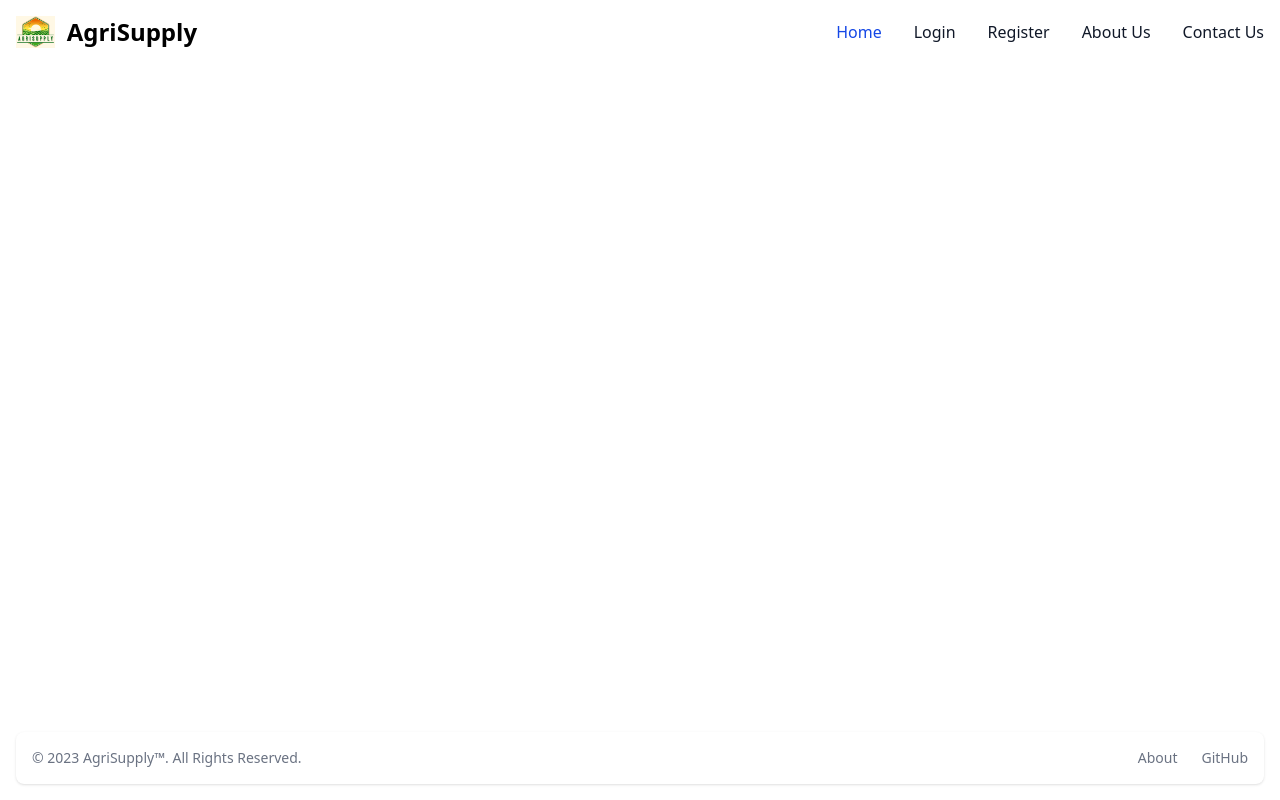
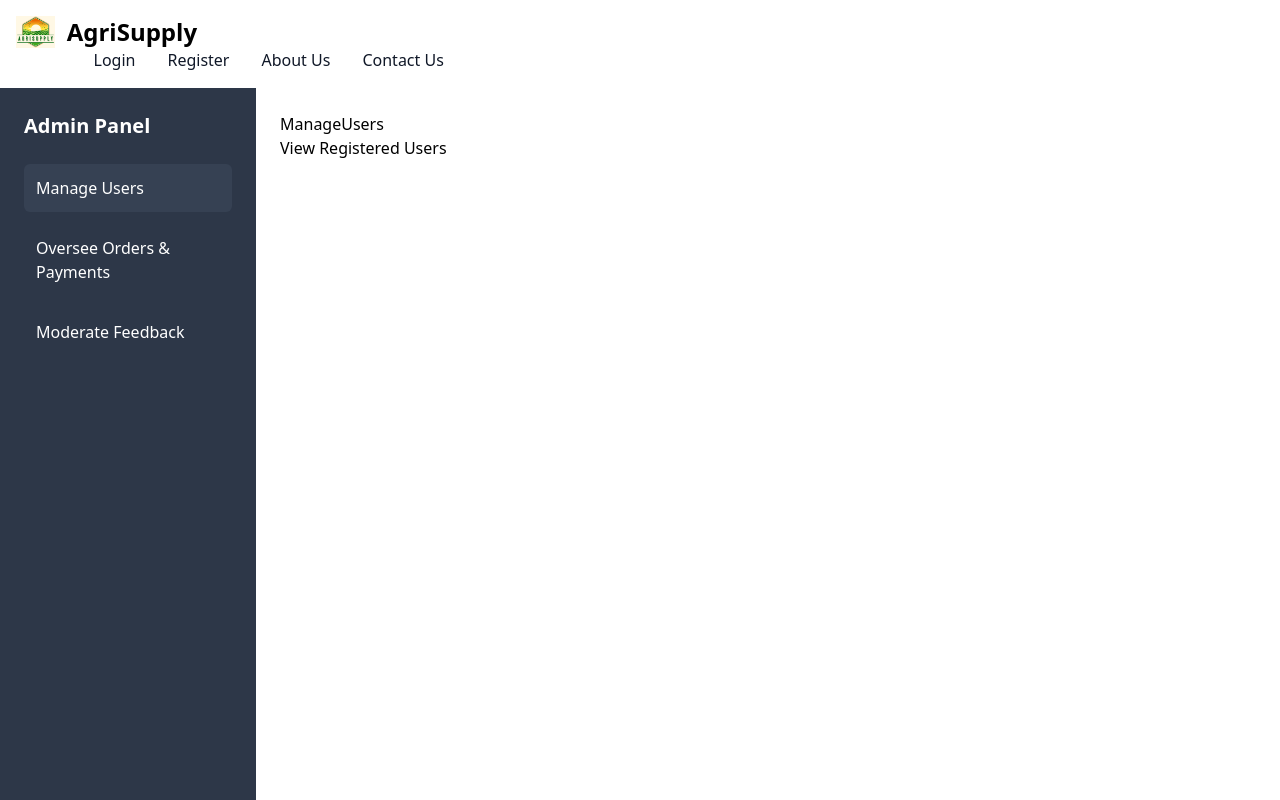
Before and after one commit to Aswin911/AgriSupply-Fertilizer-management-System-, a React (Vite) app in the folder client/: page /admin/manage-users in a window 1280 px wide. Shown: the top 800 px of the page. Built offline with nearby package versions, Linux system fonts and the light colour scheme.

Commit message:
sidenav added ,but still needs some tweaking

```diff
--- a/client/src/App.jsx
+++ b/client/src/App.jsx
@@ -7,6 +7,9 @@ import Login from './pages/Login';
 import Register from './pages/Register';
 import About from './pages/About';
 import Contact from './pages/Contact';
+import Admin from './pages/Admin';
+import Manufacturer from './pages/Manufacturer';
+import Farmer from './pages/Farmer';
 
 const App = () => {
   return (
@@ -22,6 +25,9 @@ const App = () => {
             <Route path="/register" element={<Register />} />
             <Route path="/about" element={<About />} />
             <Route path="/contact" element={<Contact />} />
+            <Route path="/admin/*" element={<Admin />} /> {/* Add this */}
+            <Route path="/manufacturer/*" element={<Manufacturer />} /> {/* Add this */}
+            <Route path="/farmer/*" element={<Farmer />} /> {/* Add this */}
           </Routes>
         </main>
         <Footer />
--- a/client/src/components/navbar.jsx
+++ b/client/src/components/navbar.jsx
@@ -1,24 +1,17 @@
 import React from 'react';
 import { Link } from 'react-router-dom';
 import logo from '../assets/logo.png';
-
 
 const Navbar = () => {
   return (
     <nav className="bg-white border-gray-200 dark:bg-gray-900">
       <div className="max-w-screen-xl flex flex-wrap items-center justify-between mx-auto p-4">
         <Link to="/" className="flex items-center space-x-3 rtl:space-x-reverse">
-        <img src={logo} className="h-8" alt="agrisupply Logo" />
+          <img src={logo} className="h-8" alt="agrisupply Logo" />
           <span className="self-center text-2xl font-semibold whitespace-nowrap dark:text-white">AgriSupply</span>
         </Link>
-        <button data-collapse-toggle="navbar-default" type="button" className="inline-flex items-center p-2 w-10 h-10 justify-center text-sm text-gray-500 rounded-lg md:hidden hover:bg-gray-100 focus:outline-none focus:ring-2 focus:ring-gray-200 dark:text-gray-400 dark:hover:bg-gray-700 dark:focus:ring-gray-600" aria-controls="navbar-default" aria-expanded="false">
-          <span className="sr-only">Open main menu</span>
-          <svg className="w-5 h-5" aria-hidden="true" xmlns="http://www.w3.org/2000/svg" fill="none" viewBox="0 0 17 14">
-            <path stroke="currentColor" strokeLinecap="round" strokeLinejoin="round" strokeWidth="2" d="M1 1h15M1 7h15M1 13h15"/>
-          </svg>
-        </button>
-        <div className="hidden w-full md:block md:w-auto" id="navbar-default">
-          <ul className="font-medium flex flex-col p-4 md:p-0 mt-4 border border-gray-100 rounded-lg bg-gray-50 md:flex-row md:space-x-8 rtl:space-x-reverse md:mt-0 md:border-0 md:bg-white dark:bg-gray-800 md:dark:bg-gray-900 dark:border-gray-700">
+        <div className="hidden w-full md:flex md:w-auto" id="navbar-default">
+          <ul className="font-medium flex flex-col md:flex-row md:space-x-8 rtl:space-x-reverse md:mt-0 md:border-0 md:bg-white dark:bg-gray-800 md:dark:bg-gray-900 dark:border-gray-700">
             <li>
               <Link to="/" className="block py-2 px-3 text-white bg-blue-700 rounded-sm md:bg-transparent md:text-blue-700 md:p-0 dark:text-white md:dark:text-blue-500" aria-current="page">Home</Link>
             </li>
--- a/client/src/pages/Admin.jsx
+++ b/client/src/pages/Admin.jsx
@@ -1,44 +1,78 @@
-import React from 'react';
-import './style_sheet/Admin.css';
-import { Link, Route, Routes } from 'react-router-dom';
-import ManageUsers from './Admin_asset/ManageUsers';
-import OverseeOrders from './Admin_asset/Orders';
-import ModerateFeedback from './Admin_asset/ModerateFeed';
+import React from "react";
+import { Link, Route, Routes, Navigate, useLocation, useNavigate } from "react-router-dom";
+import "./style_sheet/Admin.css";
+import ManageUsers from "./Admin_asset/ManageUsers";
+import OverseeOrders from "./Admin_asset/Orders";
+import ModerateFeedback from "./Admin_asset/ModerateFeed";
 
-function Admin() {
+const Admin = () => {
+  const location = useLocation();
+  const navigate = useNavigate();
+
+  const handleLogout = () => {
+    // Perform any logout logic here (e.g., clearing tokens)
+    navigate("/login");
+  };
+
   return (
-        <div>
-            <h1>Admin Panel</h1>
+    <div className="flex h-screen">
+      {/* Sidebar */}
+      <aside className="w-64 bg-gray-800 text-white p-6 fixed h-full">
+        <h1 className="text-xl font-bold mb-6">Admin Panel</h1>
         <nav>
-                <ul>
-                    <li><Link to="/admin/manage-users">Manage Users</Link></li>
-                    <li><Link to="/admin/oversee-orders">Oversee Orders & Payments</Link></li>
-                    <li><Link to="/admin/moderate-feedback">Moderate Feedback</Link></li>
+          <ul className="space-y-3">
+            <li>
+              <Link
+                to="manage-users"
+                className={`block p-3 rounded ${
+                  location.pathname.includes("manage-users") ? "bg-gray-700" : "hover:bg-gray-700"
+                }`}
+              >
+                Manage Users
+              </Link>
+            </li>
+            <li>
+              <Link
+                to="oversee-orders"
+                className={`block p-3 rounded ${
+                  location.pathname.includes("oversee-orders") ? "bg-gray-700" : "hover:bg-gray-700"
+                }`}
+              >
+                Oversee Orders & Payments
+              </Link>
+            </li>
+            <li>
+              <Link
+                to="moderate-feedback"
+                className={`block p-3 rounded ${
+                  location.pathname.includes("moderate-feedback") ? "bg-gray-700" : "hover:bg-gray-700"
+                }`}
+              >
+                Moderate Feedback
+              </Link>
+            </li>
           </ul>
         </nav>
+        {/* Logout Button */}
+        <button
+          onClick={handleLogout}
+          className="absolute bottom-6 w-full bg-red-600 hover:bg-red-700 p-3 rounded"
+        >
+          Logout
+        </button>
+      </aside>
+
+      {/* Main Content */}
+      <main className="ml-64 p-6 flex-1 overflow-auto">
         <Routes>
+          <Route index element={<Navigate to="manage-users" replace />} />
           <Route path="manage-users" element={<ManageUsers />} />
           <Route path="oversee-orders" element={<OverseeOrders />} />
           <Route path="moderate-feedback" element={<ModerateFeedback />} />
         </Routes>
+      </main>
     </div>
   );
-}
+};
 
 export default Admin;
-
-
-
-
-// ADMIN PANEL
-// │
-// ├── Manage Users │
-// │     ├── View Registered Users
-// │
-// ├── Oversee Orders & Payments
-// │     ├── Monitor Transactions
-// │
-// │
-// └── Moderate Feedback
-//       ├── Review & Approve Comments
-//       ├── Delete Inappropriate Reviews
--- a/client/src/pages/style_sheet/Admin.css
+++ b/client/src/pages/style_sheet/Admin.css
@@ -24,3 +24,75 @@
 .admin-panel nav ul li a:hover {
     text-decoration: underline;
 }
+
+.flex {
+  display: flex;
+}
+
+.h-screen {
+  height: 100vh;
+}
+
+.w-64 {
+  width: 16rem;
+}
+
+.bg-gray-800 {
+  background-color: #2d3748;
+}
+
+.text-white {
+  color: #fff;
+}
+
+.p-6 {
+  padding: 1.5rem;
+}
+
+.fixed {
+  position: fixed;
+}
+
+.h-full {
+  height: 100%;
+}
+
+.ml-64 {
+  margin-left: 16rem;
+}
+
+.flex-1 {
+  flex: 1;
+}
+
+.overflow-auto {
+  overflow: auto;
+}
+
+.absolute {
+  position: absolute;
+}
+
+.bottom-6 {
+  bottom: 1.5rem;
+}
+
+.w-full {
+  width: 100%;
+}
+
+.bg-red-600 {
+  background-color: #e53e3e;
+}
+
+.hover\:bg-red-700:hover {
+  background-color: #c53030;
+}
+
+.p-3 {
+  padding: 0.75rem;
+}
+
+.rounded {
+  border-radius: 0.375rem;
+}
```
Lines whose indentation alone changed are shown as unchanged.
